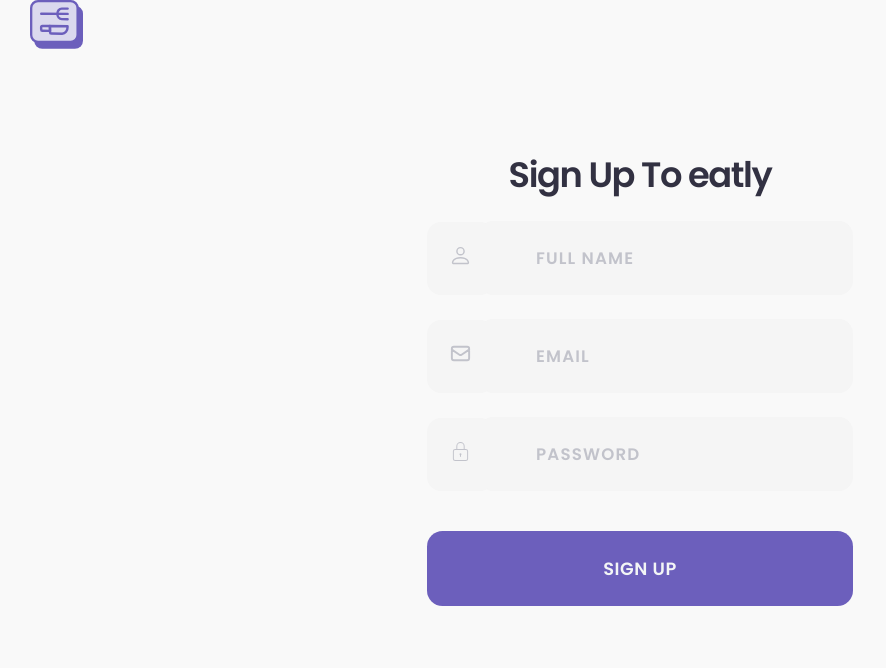
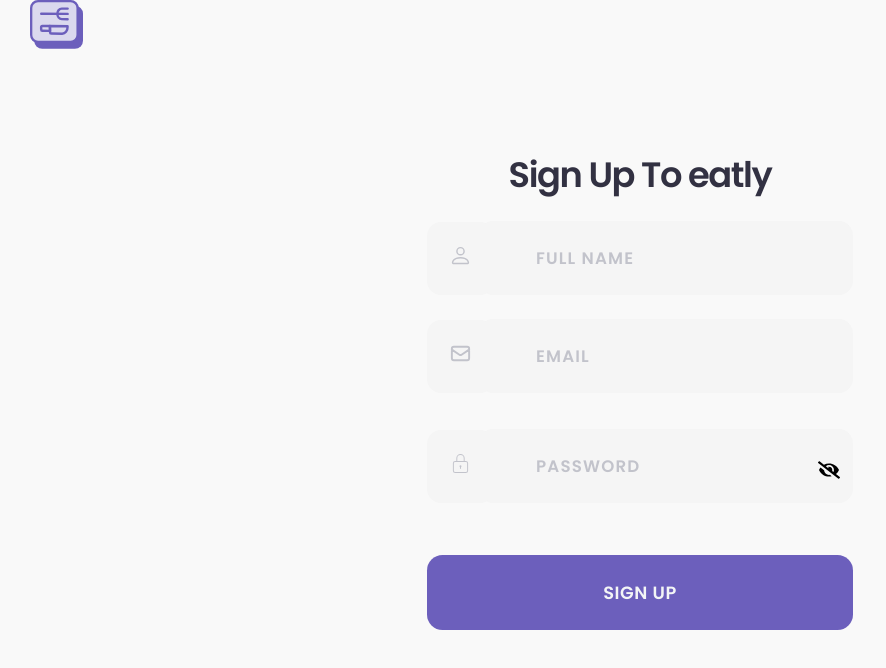
Before and after one commit to REACT-DEVELOPER-ELBEK/final-exam, a Next.js app: page /login in a window 1280 px wide. Shown: the top 668 px of the page, without its empty margins (0-886 px from the left). Built offline with nearby package versions, Linux system fonts and the light colour scheme.

Commit message:
password hide/show added

```diff
--- a/src/app/login/Login.scss
+++ b/src/app/login/Login.scss
@@ -63,6 +63,15 @@
                   text-transform: uppercase;
                 }
               }
+                button{
+                  background: transparent;
+                  padding: 0;
+                  color: #000;
+                  font-size: 22px;
+                  margin-bottom: 25px;
+                  margin-left: -35px;
+                  z-index: 2;
+                }
             }
             button {
               color: #f3f5f6;
--- a/src/app/login/page.tsx
+++ b/src/app/login/page.tsx
@@ -15,9 +15,11 @@
 import { useRouter } from "next/navigation";
 import RootLayout from "../layout";
 import Head from "next/head";
+import { FaEye, FaEyeSlash } from "react-icons/fa";
 
 const SignUp = () => {
   const navigation = useRouter();
+  const [isShown, setIsShown] = useState(false);
 
   const [name, setName] = useState("");
   const [password, setPassword] = useState("");
@@ -50,7 +52,7 @@
           setIsLoading(false);
           setIsAuthenticated(true);
           setTimeout(() => {
-            window.location.reload()
+            window.location.reload();
           }, 1200);
           useEffect(() => {
             if (isAuthenticated) {
@@ -108,10 +110,17 @@
                     <CiLock />
                   </label>
                   <input
-                    type="password"
+                    type={isShown?"text":"password"}
                     placeholder="password"
                     onChange={(e) => setPassword(e.target.value)}
                   />
+                  <button
+                    onClick={() =>
+                      isShown ? setIsShown(false) : setIsShown(true)
+                    }
+                  >
+                    {isShown ? <FaEye /> : <FaEyeSlash />}
+                  </button>
                 </div>
                 <button onClick={() => signUp()}>
                   {isLoading ? (
```
